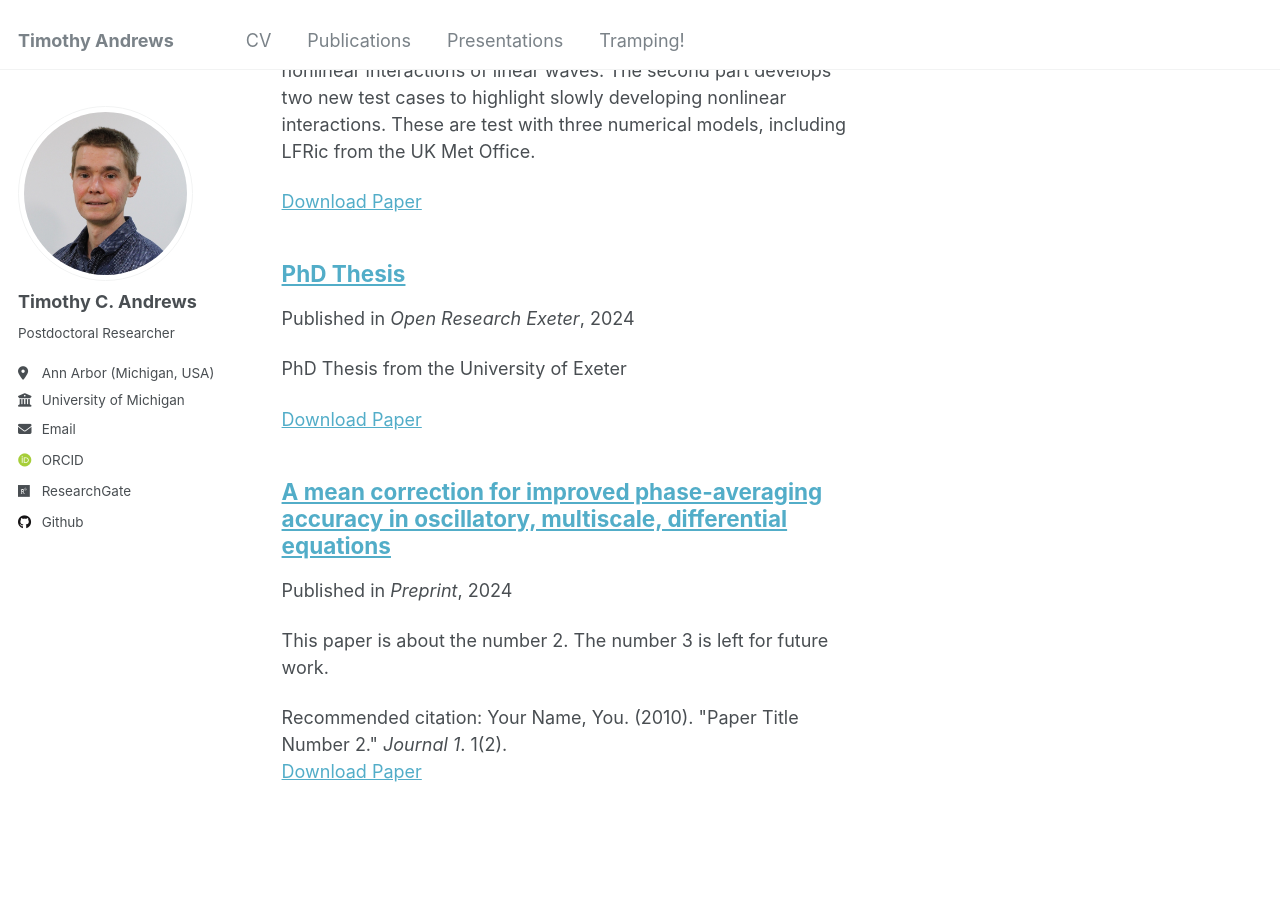
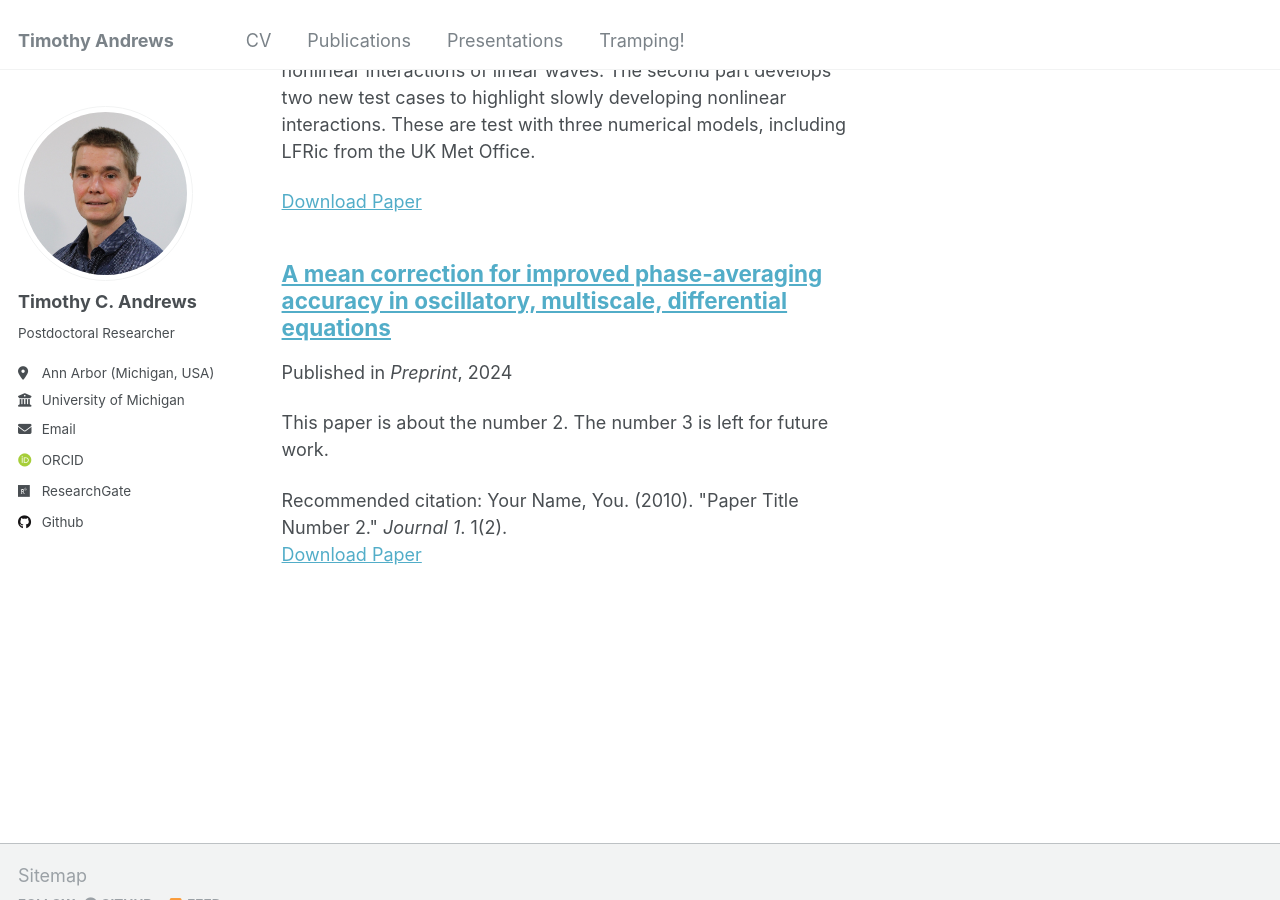
Before and after one commit to ta440/ta440.github.io, a Jekyll site: the page built from _pages/publications.html, in a window 1280 px wide and 900 px high, scrolled down 444 px. Built offline with Jekyll 4.4.1, drawn with Linux system fonts in a browser that asks for light colours; some web fonts are replaced; part of the change alters nothing that is shown.

Commit message:
Update 2024_09_30_PhD_thesis.md

```diff
--- a/_publications/2024_09_30_PhD_thesis.md
+++ b/_publications/2024_09_30_PhD_thesis.md
@@ -1,7 +1,7 @@
 ---
 title: "PhD Thesis"
 collection: publications
-category: manuscripts
+category: PhD Thesis
 permalink: /publication/2024_09_30_PhD_thesis
 excerpt: 'PhD Thesis from the University of Exeter'
 date: 2024-09-30
```
